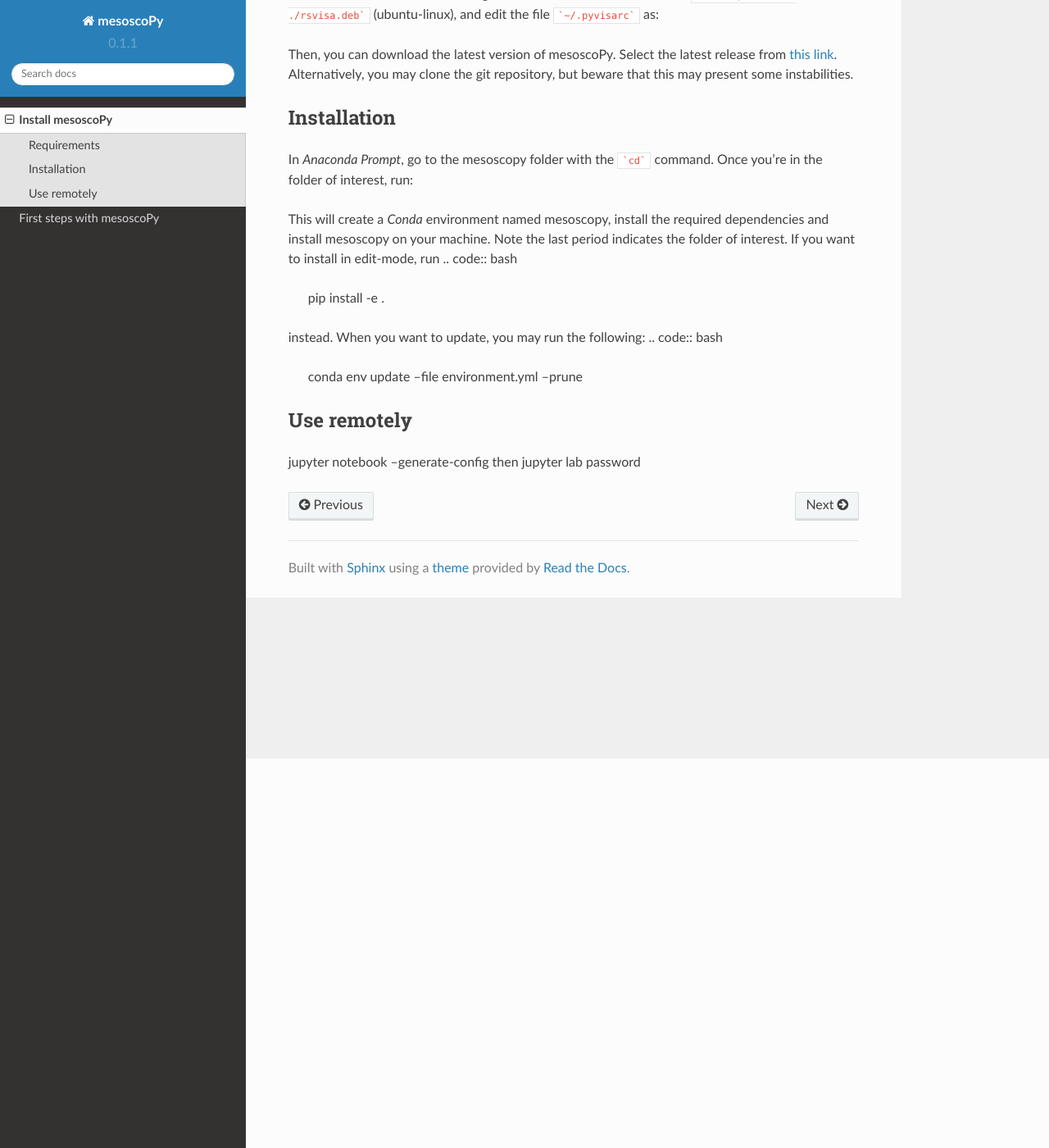
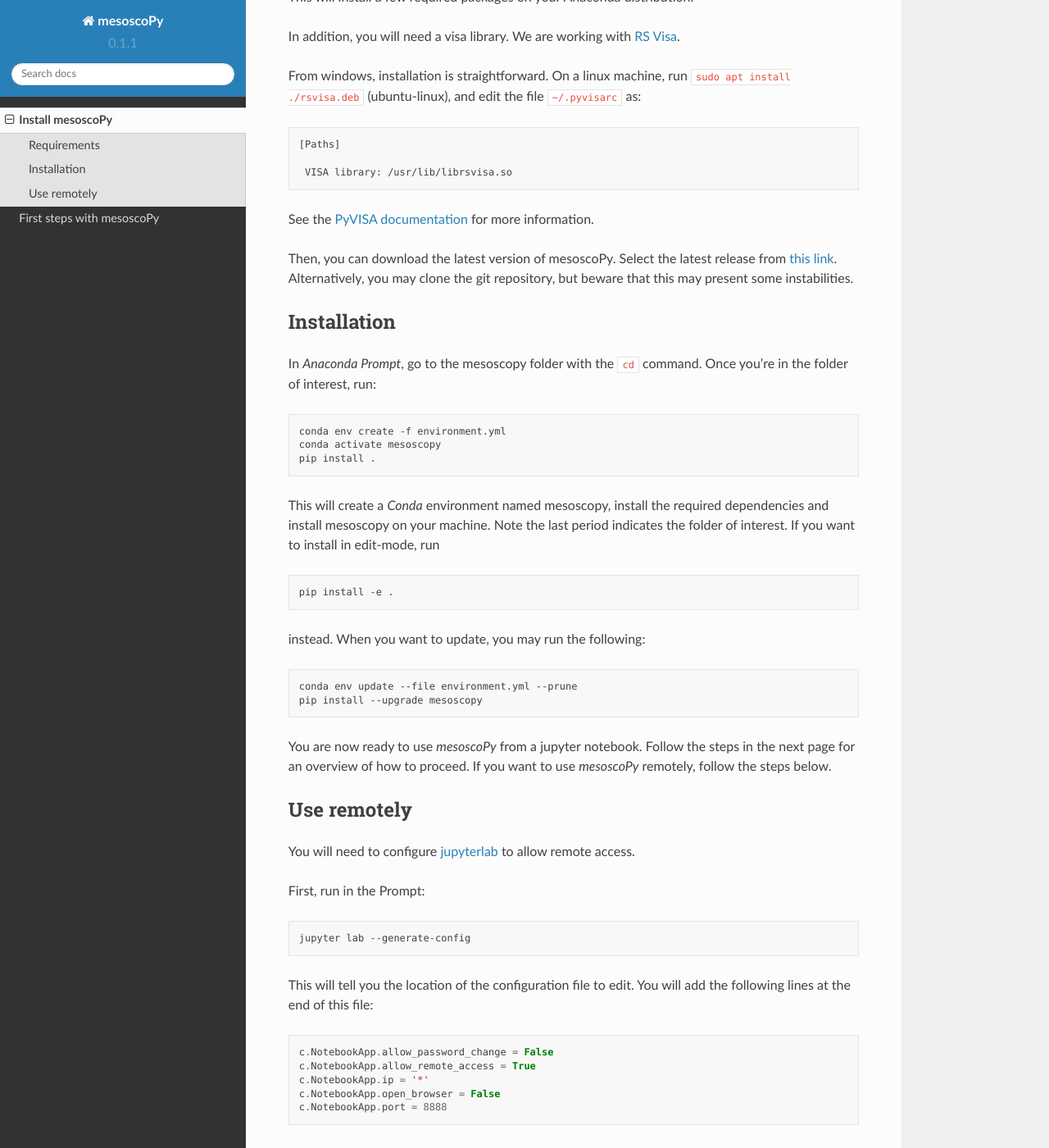
Before and after one commit to condmatphys/mesoscoPy, a Sphinx documentation site: the page built from docs/start/install.rst, in a window 1280 px wide and 1400 px high, scrolled down 475 px. Shown: the whole window at 82% size. Built offline with Sphinx 7.4.7 and the Read the Docs theme 2.0.0, drawn with Linux system fonts in a browser that asks for light colours; some of the changed text lies outside the part shown.

Commit message:
installation steps

````diff
--- a/docs/start/install.rst
+++ b/docs/start/install.rst
@@ -17,6 +17,7 @@
 Once you've installed Anaconda, open the *Anaconda Prompt* and type in:
 
 .. code:: bash
+
    conda install -c conda-forge jupyterlab
    conda install -c conda-forge nb_conda_kernels
    conda install pip
@@ -26,15 +27,19 @@
 In addition, you will need a visa library. We are working with `RS Visa
 <https://www.rohde-schwarz.com/uk/applications/r-s-visa-application-note_56280-148812.html>`_.
 
-From windows, installation is straightforward. On a linux machine, run ```sudo
-apt install ./rsvisa.deb``` (ubuntu-linux), and edit the file ```~/.pyvisarc```
+From windows, installation is straightforward. On a linux machine, run ``sudo
+apt install ./rsvisa.deb`` (ubuntu-linux), and edit the file ``~/.pyvisarc``
 as:
 
 .. code:: text
+
    [Paths]
 
     VISA library: /usr/lib/librsvisa.so
 
+See the `PyVISA documentation
+<https://pyvisa.readthedocs.io/en/latest/advanced/backends.html>`_ for more
+information.
 
 Then, you can download the latest version of mesoscoPy. Select the latest
 release from `this link <https://github.com/julienbarrier/mesoscoPy/releases>`_.
@@ -44,10 +49,11 @@
 Installation
 ------------
 
-In *Anaconda Prompt*, go to the mesoscopy folder with the ```cd``` command. Once
+In *Anaconda Prompt*, go to the mesoscopy folder with the ``cd`` command. Once
 you're in the folder of interest, run:
 
 .. code:: bash
+
    conda env create -f environment.yml
    conda activate mesoscopy
    pip install .
@@ -55,16 +61,54 @@
 This will create a *Conda* environment named mesoscopy, install the required
 dependencies and install mesoscopy on your machine. Note the last period
 indicates the folder of interest. If you want to install in edit-mode, run
+
 .. code:: bash
+
     pip install -e .
 
 instead. When you want to update, you may run the following:
+
 .. code:: bash
+
     conda env update --file environment.yml --prune
+    pip install --upgrade mesoscopy
 
+
+You are now ready to use *mesoscoPy* from a jupyter notebook. Follow the steps
+in the next page for an overview of how to proceed. If you want to use
+*mesoscoPy* remotely, follow the steps below.
 
 Use remotely
 ------------
 
-jupyter notebook --generate-config
-then jupyter lab password
+You will need to configure `jupyterlab
+<https://jupyterlab.readthedocs.io/en/stable/>`_ to allow remote access.
+
+First, run in the Prompt:
+
+.. code:: bash
+
+   jupyter lab --generate-config
+
+This will tell you the location of the configuration file to edit. You will add
+the following lines at the end of this file:
+
+.. code:: python
+
+    c.NotebookApp.allow_password_change = False
+    c.NotebookApp.allow_remote_access = True
+    c.NotebookApp.ip = '*'
+    c.NotebookApp.open_browser = False
+    c.NotebookApp.port = 8888
+
+Finally, run the following in your prompt:
+
+.. code:: bash
+   jupyter lab password
+
+This will generate a password for remote secure access.
+To access the *JupyterLab* instance, connect to a computer and type:
+``http://[HOST]:8888`` where [HOST] is the IP address of the computer running
+*mesoscoPy*.
+
+You are now ready to use *mesoscoPy*
````
